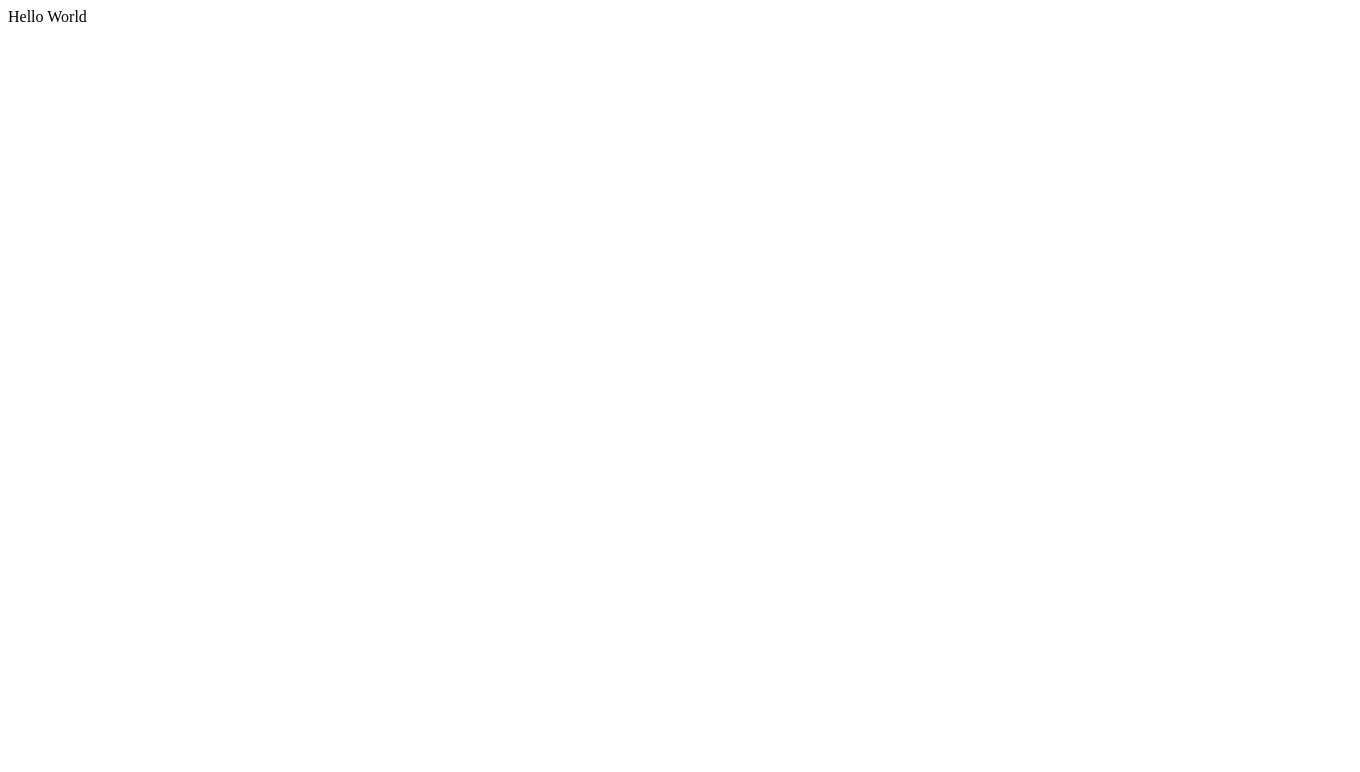
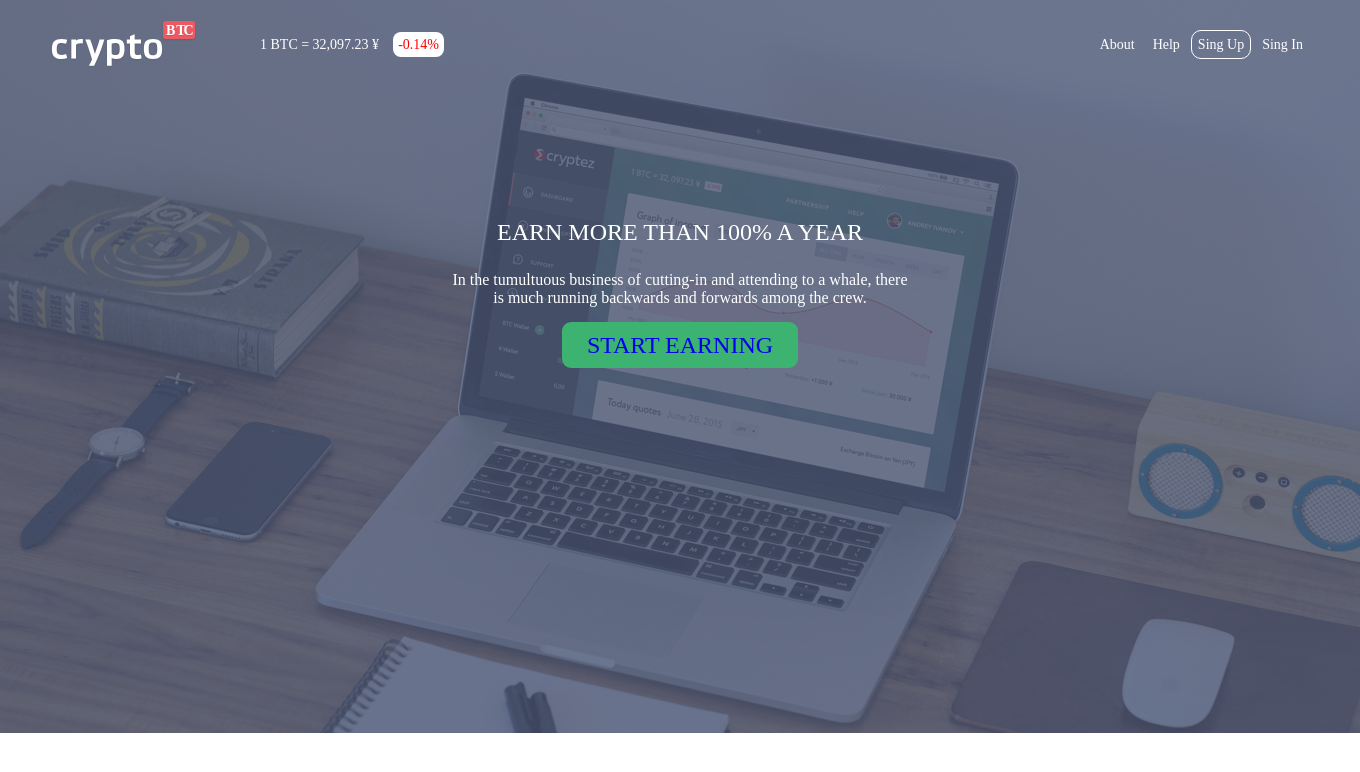
Before and after one commit to KBaluh/WebDesign, a plain HTML site: page index.html in a window 1280 px wide. Shown: the whole page, 1360 px wide, since content can reach past the window. Drawn offline with Linux system fonts and the light colour scheme.

Commit message:
section 1

```diff
--- /dev/null
+++ b/css/site.css
@@ -0,0 +1,125 @@
+html body {
+    width: 1360px;
+    margin: 0 auto;
+}
+
+.clearfix {
+    clear: both;
+}
+
+.link-button {
+    padding: 7px;
+    color: white;
+    font-size: 14px;
+    text-decoration: none;
+    border-radius: 10px;
+}
+
+.link-button:hover,
+.link-button.active {
+    border: solid 1px white;
+    padding: 6px;
+}
+
+.header {
+    margin: 0 50px 0 50px;
+    padding-top: 20px;
+}
+
+.header .logo-wrapper,
+.header .text-wrapper {
+    float: left;
+}
+
+.header .menu-wrapper {
+    float: right;
+}
+
+.header .text-wrapper,
+.header .menu-wrapper {
+    margin-top: 15px;
+}
+
+.header .logo-wrapper {
+    width: 200px;
+}
+
+.header .logo-wrapper .logo {
+    text-decoration: none;
+    text-transform: none;
+}
+
+.header .menu-wrapper ul {
+    margin-left: 0;
+    padding-left: 0;
+    display: inline;
+}
+
+.header .menu-wrapper ul li {
+    list-style-type: none;
+    display: inline;
+}
+
+.header .text {
+    font-size: 14px;
+    color: white;
+    padding: 0 10px;
+}
+
+.badge {
+    background: white;
+    color: red;
+    font-size: 14px;
+    border-radius: 8px;
+    padding: 5px;
+}
+
+.header .container {
+    min-width: 900px;
+    margin: 0 auto;
+    width: 900px;
+    height: 100px;
+}
+
+.section1 {
+    background: url("../img/bg1.png") no-repeat;
+    -webkit-background-size: cover;
+    -moz-background-size: cover;
+    -o-background-size: cover;
+    background-size: cover;
+    min-height: 733px;
+}
+
+.section1 .content {
+    color: white;
+    text-align: center;
+    margin-top: 150px;
+}
+
+.section1 .content .title {
+    text-transform: uppercase;
+    font-size: 24px;
+    margin-bottom: 25px;
+}
+
+.section1 .content .text {
+    text-align: center;
+}
+
+.section1 .content .button-wrapper {
+    margin: 25px auto;
+}
+
+.section1 .content .button-wrapper a {
+    background: mediumseagreen;
+    text-transform: uppercase;
+    font-size: 24px;
+    width: 220px;
+    border-radius: 9px;
+    text-decoration: none;
+    padding: 10px 25px 10px 25px;
+}
+
+.section1 .content .button-wrapper a:visited {
+    color: white;
+}
--- a/index.html
+++ b/index.html
@@ -1,8 +1,41 @@
 <html>
     <head>
         <meta viewport="1.0">
+
+        <link href="css/site.css" rel="stylesheet">
     </head>
     <body>
-        <div>Hello World</div>
+        <div class="section1">
+            <div class="header-container">
+                <div class="header">
+                    <div class="logo-wrapper">
+                        <a class="logo" href="index.html">
+                            <img src="img/logo.svg" alt="crypto">
+                        </a>
+                    </div>
+                    <div class="text-wrapper">
+                        <span class="text">1 BTC = 32,097.23 ¥</span>
+                        <span class="badge">-0.14%</span>
+                    </div>
+                    <div class="menu-wrapper">
+                        <ul>
+                            <li><a href="#about" class="link-button">About</a></li>
+                            <li><a href="#help"  class="link-button">Help</a></li>
+                            <li><a href="#singup" class="link-button active">Sing Up</a></li>
+                            <li><a href="#singin"  class="link-button">Sing In</a></li>
+                        </ul>
+                    </div>
+                    <div class="clearfix"></div>
+                </div>
+            </div>
+            <div class="content">
+                <div class="title">Earn more than 100% a year</div>
+                <div class="text">In the tumultuous business of cutting-in and attending to a whale, there</div>
+                <div class="text">is much running backwards and forwards among the crew.</div>
+                <div class="button-wrapper">
+                    <a href="#start_earning">Start Earning</a>
+                </div>
+            </div>
+        </div>
     </body>
 </html>
```
